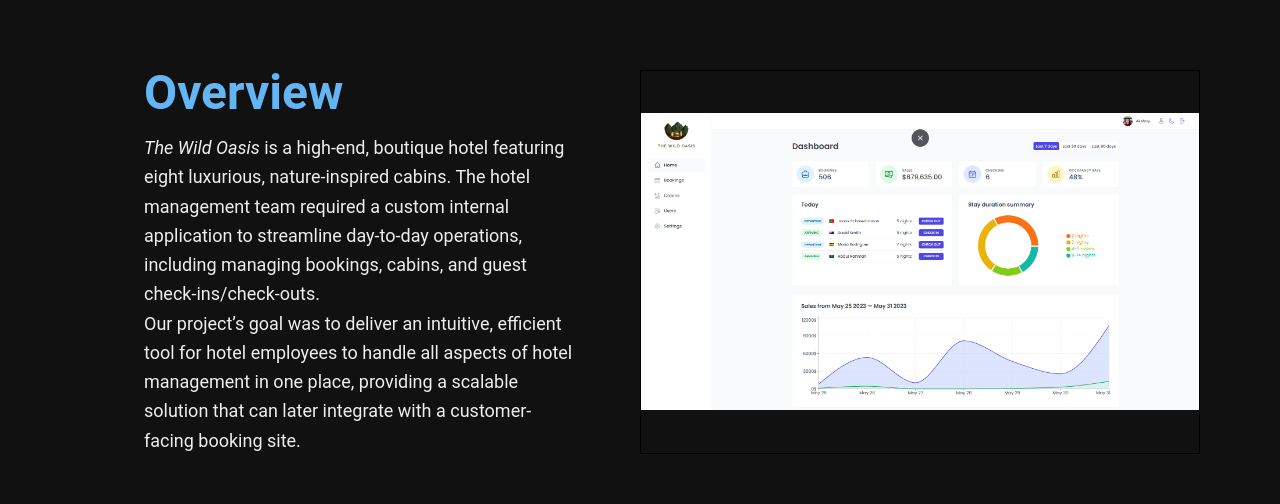
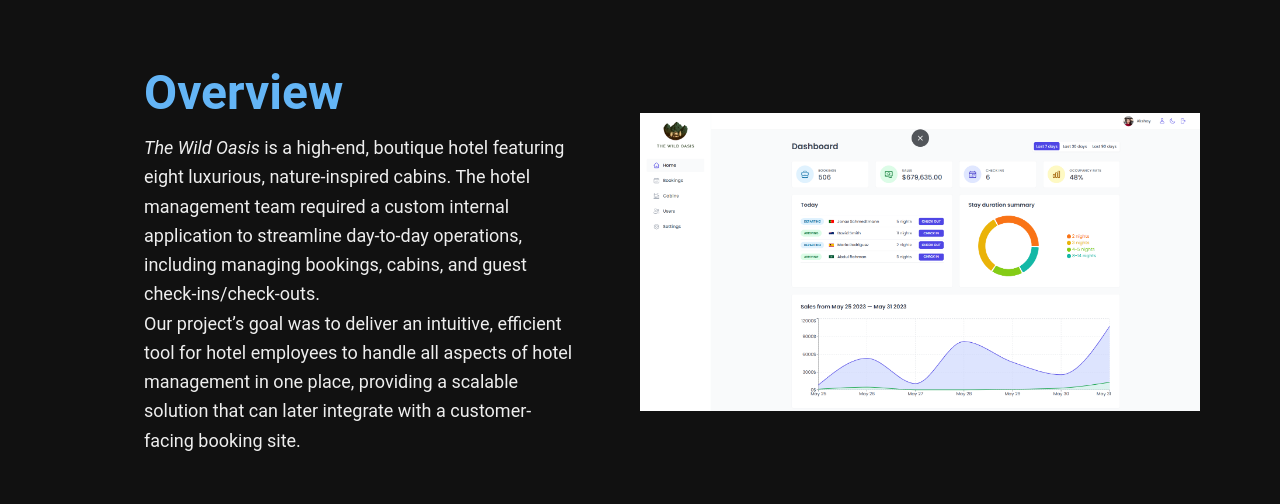
Before and after one commit to Akshay-Gengaje/Portfolio-v2, a React (Vite) app: page /case-studies in a window 1280 px wide. Shown: the part 139-643 px from the top of the page. Built offline with nearby package versions, Linux system fonts and the light colour scheme.

Commit message:
Cast Studies Page - Images style improved

```diff
--- a/src/pages/CaseStudies.jsx
+++ b/src/pages/CaseStudies.jsx
@@ -85,7 +85,7 @@ const sections = [
         </li>
       </ul>
     ),
-    image: "/images/technology.jpg",
+    image: "/images/case_studies/techstack.jpg",
   },
   {
     title: "Development Process",
@@ -143,7 +143,7 @@ const CaseStudies = () => {
         >
           {/* Image Container */}
           <div
-            className="w-full md:w-1/2 h-96 bg-contain bg-center bg-no-repeat border border-black"
+            className="w-full md:w-1/2 h-96 bg-contain bg-center bg-no-repeat"
             style={{
               backgroundImage: `url(${section.image})`,
               // backgroundImage: 'url("/images/case_studies/dashboard.png")',
```
Also changed, not shown: 1 other file (tests, documents, lock files or other folders).
